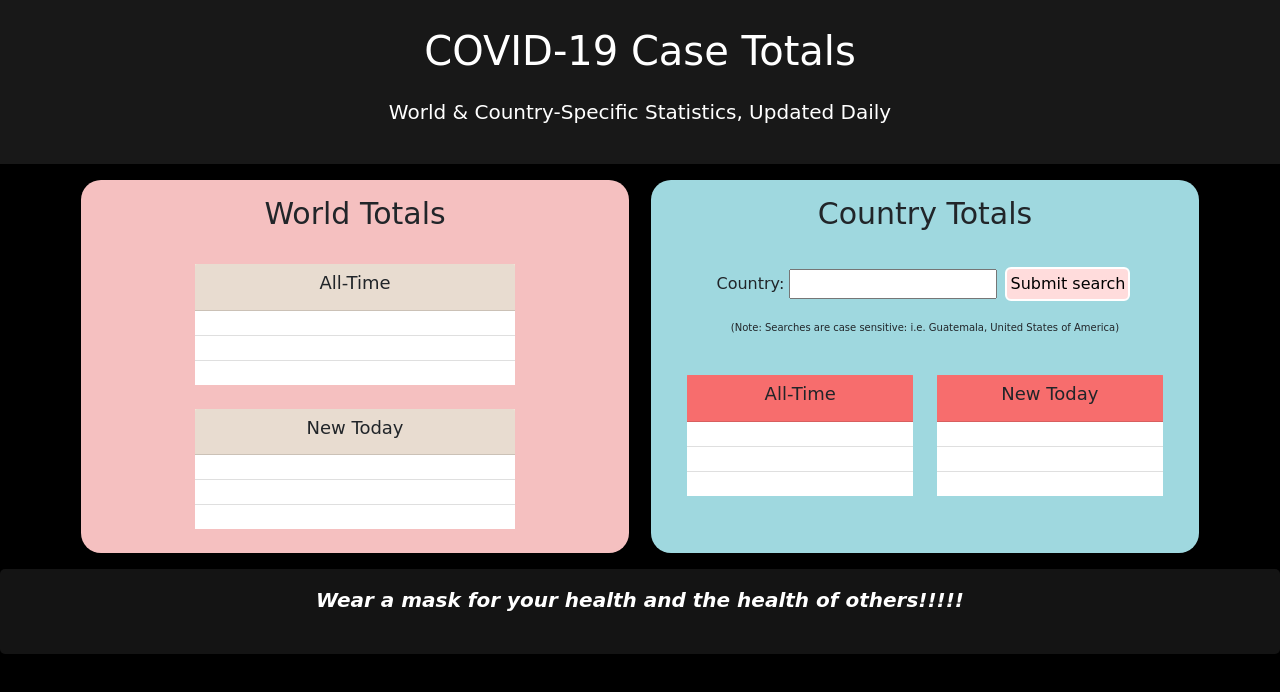
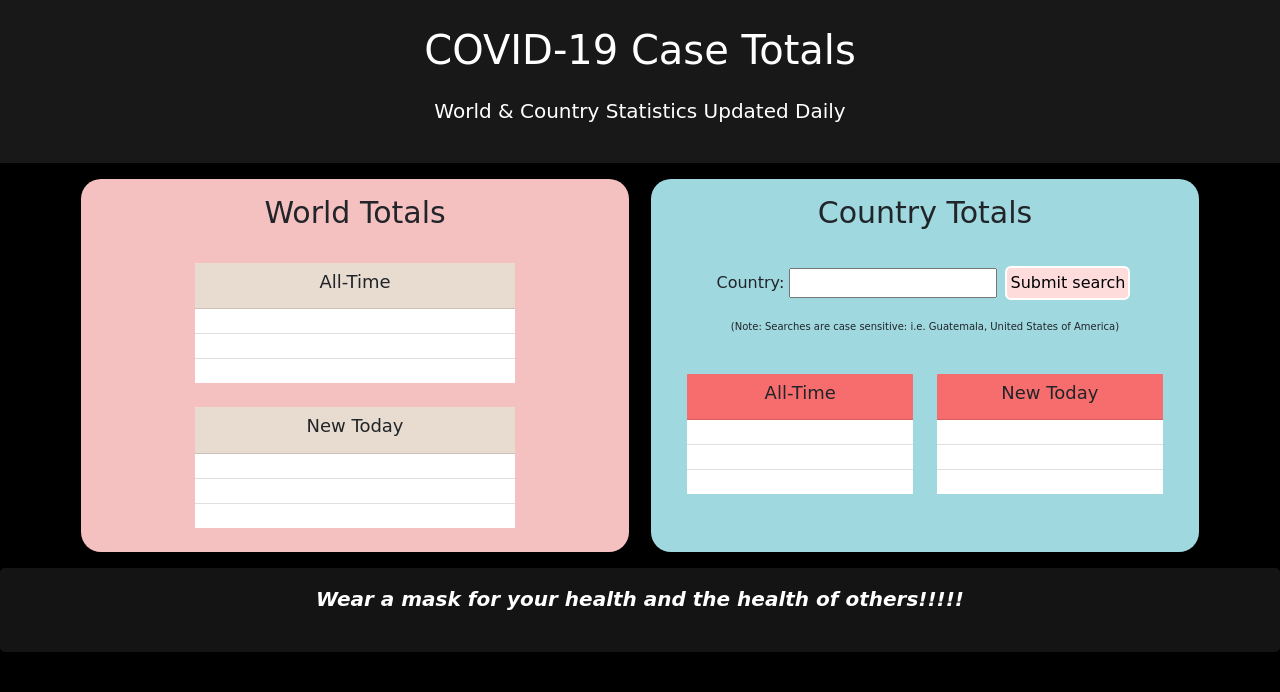
Before and after one commit to armelangton/MyApi, a plain HTML site: page index.html in a window 1280 px wide. Drawn offline with nearby package versions, Linux system fonts and the light colour scheme; no server answers; a web font is replaced by a local one.

Commit message:
Another typo

```diff
--- a/index.html
+++ b/index.html
@@ -34,7 +34,7 @@
             <span class="navbar-text justify-content-center">
               <p class="header">COVID-19 Case Totals</p>
               <p class="subHeader">
-                World & Country-Specific Statistics, Updated Daily
+                World & Country Statistics Updated Daily
               </p>
             </span>
           </div>
```
